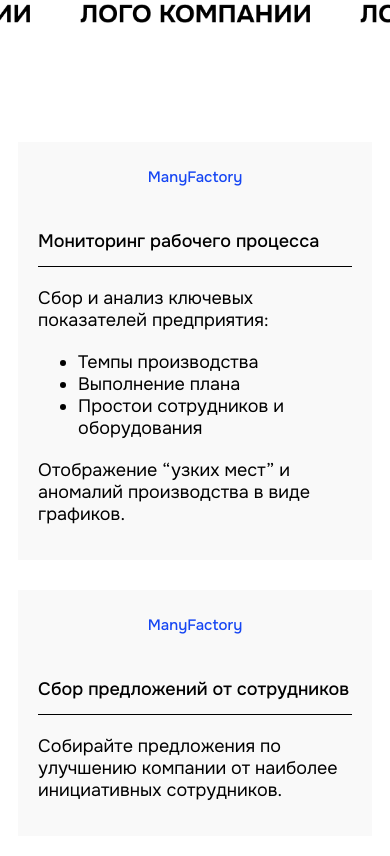
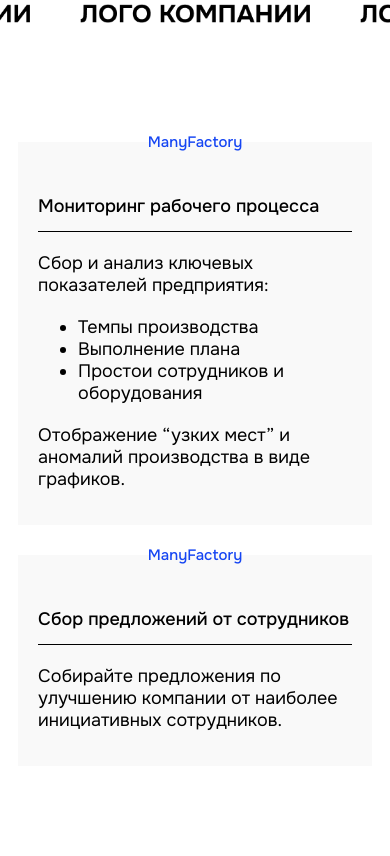
Before and after one commit to AntonYermakovich/many-facrory, a plain HTML site: page index.html in a window 390 px wide. Shown: the part 1588-2444 px from the top of the page. Drawn offline with Linux system fonts and the light colour scheme.

Commit message:
change styles

```diff
--- a/assets/css/scss/_media.scss
+++ b/assets/css/scss/_media.scss
@@ -482,7 +482,7 @@
   }
 
   .proccess__item {
-    padding: 35px 20px;
+    padding: 0 20px 35px;
   }
 
   .proccess__item h4 {
```
Also changed, not shown: assets/css/main.css, 1 other file.
